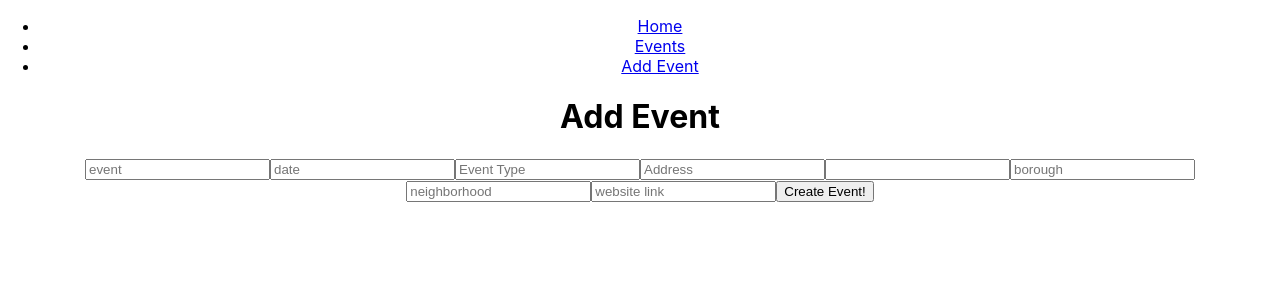
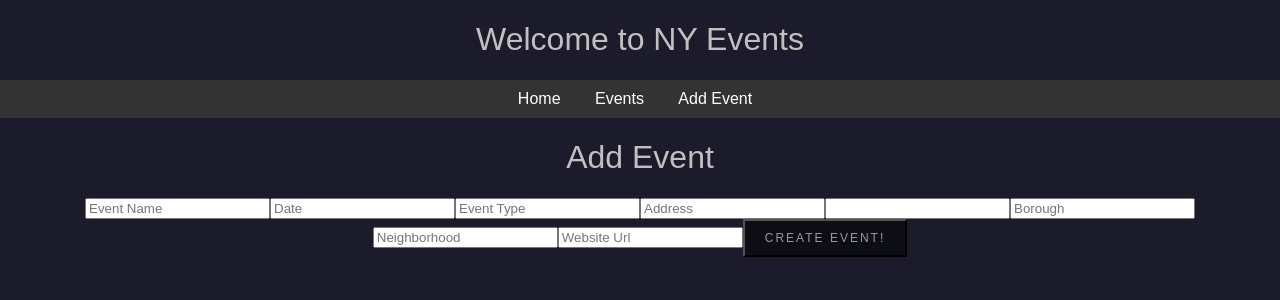
Before and after one commit to bngoon/events-full-stack, a React (Create React App) app: page /add-event in a window 1280 px wide. Shown: the top 300 px of the page. Built offline with nearby package versions, Linux system fonts and the light colour scheme.

Commit message:
nav bar css and buttons

```diff
--- a/src/App.css
+++ b/src/App.css
@@ -15,7 +15,25 @@
 }
 
 .home-container img {
-  width: 100vw; /* 100% of viewport width */
-  height: 100vh; /* 100% of viewport height */
-  object-fit: cover; /* Cover the container while maintaining aspect ratio */
+  width: 100vw;
+  height: 100vh;
+  object-fit: cover;
 }
+
+
+button {
+  color: #999;
+  background: rgba(0, 0, 0, 0.5);
+  padding: 10px 20px;
+  font-size: 12px;
+  text-decoration: none;
+  letter-spacing: 2px;
+  text-transform: uppercase;
+}
+
+button:hover {
+  border: none;
+  background: rgba(0, 0, 0, 0.4);
+  background: #fff;
+  color: #1b1b1b;
+}
--- a/src/components/Event.jsx
+++ b/src/components/Event.jsx
@@ -7,8 +7,7 @@ function Event({event}) {
     <div>
         <Link to={`/events/${event.eventName}`}>
         <h2>{event.eventName} ({event.eventType})</h2>
-        {/* <p>Address: {event.address} Date: {event.date} </p>
-        <p>Description: {event.description}</p> */}
+
       </Link>
     </div>
   )
--- a/src/components/Nav.css
+++ b/src/components/Nav.css
@@ -0,0 +1,62 @@
+
+* {
+    -webkit-transition-property: all;
+    -webkit-transition-duration: .2s;
+    -moz-transition-timing-function: cubic-bezier(100, 50, 21, 6);
+    -moz-transition-property: all;
+    -moz-transition-timing-function: cubic-bezier(100, 50, 21, 6);
+  }
+
+  body {
+    background: #1b1b2b;
+    text-align: center;
+    font-family: 'Oswald', sans-serif;
+  }
+
+  h1 {
+    color: #c0c0c0;
+    font-weight: 100;
+  }
+
+
+
+  .footer {
+    font-size: 8px;
+    color: #fff;
+    clear: both;
+    display: block;
+    letter-spacing: 5px;
+    border: 1px solid #fff;
+    padding: 5px;
+    text-decoration: none;
+    width: 210px;
+    margin: auto;
+    margin-top: 400px;
+  }
+
+  .nav {
+    background: #333;
+    padding: 10px 20px;
+  }
+
+  .nav-ul {
+    list-style: none;
+    padding: 0;
+    margin: 0;
+  }
+
+  .nav-ul li {
+    display: inline;
+    margin-right: 10px;
+  }
+
+  .nav-ul li a {
+    color: #fff;
+    text-decoration: none;
+    padding: 5px 10px;
+    border-radius: 5px;
+  }
+
+  .nav-ul li a:hover {
+    background: #555; /* Background color on hover */
+  }
--- a/src/components/Nav.jsx
+++ b/src/components/Nav.jsx
@@ -3,8 +3,10 @@ import React from "react"
 import "./Nav.css";
 function Nav() {
   return (
+    <div className="nav-container">
+    <h1>Welcome to NY Events</h1>
    <nav className="nav">
-    <ul>
+    <ul className="nav-ul">
    <li> <NavLink to="/">Home </NavLink></li>
    <li> <NavLink to="/events">Events </NavLink></li>
     <li><NavLink to='/add-event'>Add Event</NavLink></li>
@@ -12,6 +14,7 @@ function Nav() {
 
     </ul>
    </nav>
+   </div>
   )
 }
 
--- a/src/screens/EventCreate.jsx
+++ b/src/screens/EventCreate.jsx
@@ -33,30 +33,20 @@ const handleChange = (e) => {
   }))
 };
 
-// const handleCheckboxChange = (e) => {
-//   const {eventName, checked} = e.target;
-
-//   setEvents((prevEvent)=> ({
-//     ...prevEvent,
-//     [eventName]: checked,
-//   }))
-// }
-
-
   return (
     <div>
       <h1>Add Event</h1>
       <form onSubmit={handleSubmit}>
         <input
         type='text'
-        placeholder="event"
+        placeholder="Event Name"
         name="eventName"
         value={events.eventName}
         onChange={handleChange}
         />
    <input
           type="text"
-          placeholder="date"
+          placeholder="Date"
           name="date"
           value={events.date}
           onChange={handleChange}
@@ -77,28 +67,28 @@ const handleChange = (e) => {
         />
            <input
           type="text"
-          placeholder="event description"
+          placeholder="type of event"
           name="description"
           value={events.description}
           onChange={handleChange}
         />
           <input
           type="text"
-          placeholder="borough"
+          placeholder="Borough"
           name="borough"
           value={events.borough}
           onChange={handleChange}
         />
           <input
           type="text"
-          placeholder="neighborhood"
+          placeholder="Neighborhood"
           name="neighborhood"
           value={events.neighborhood}
           onChange={handleChange}
         />
           <input
           type="text"
-          placeholder="website link"
+          placeholder="Website Url"
           name="websiteLink"
           value={events.websiteLink}
           onChange={handleChange}
--- a/src/screens/Home.jsx
+++ b/src/screens/Home.jsx
@@ -3,7 +3,7 @@ import React from 'react'
 function Home() {
   return (
     <div className='home-container'>
-        <h1>Welcome to NY Events</h1>
+
         <img src='https://www.state.gov/wp-content/uploads/2022/01/shutterstock_248799484-scaled.jpg' alt='new york busy intersection'/>
     </div>
   )
```
